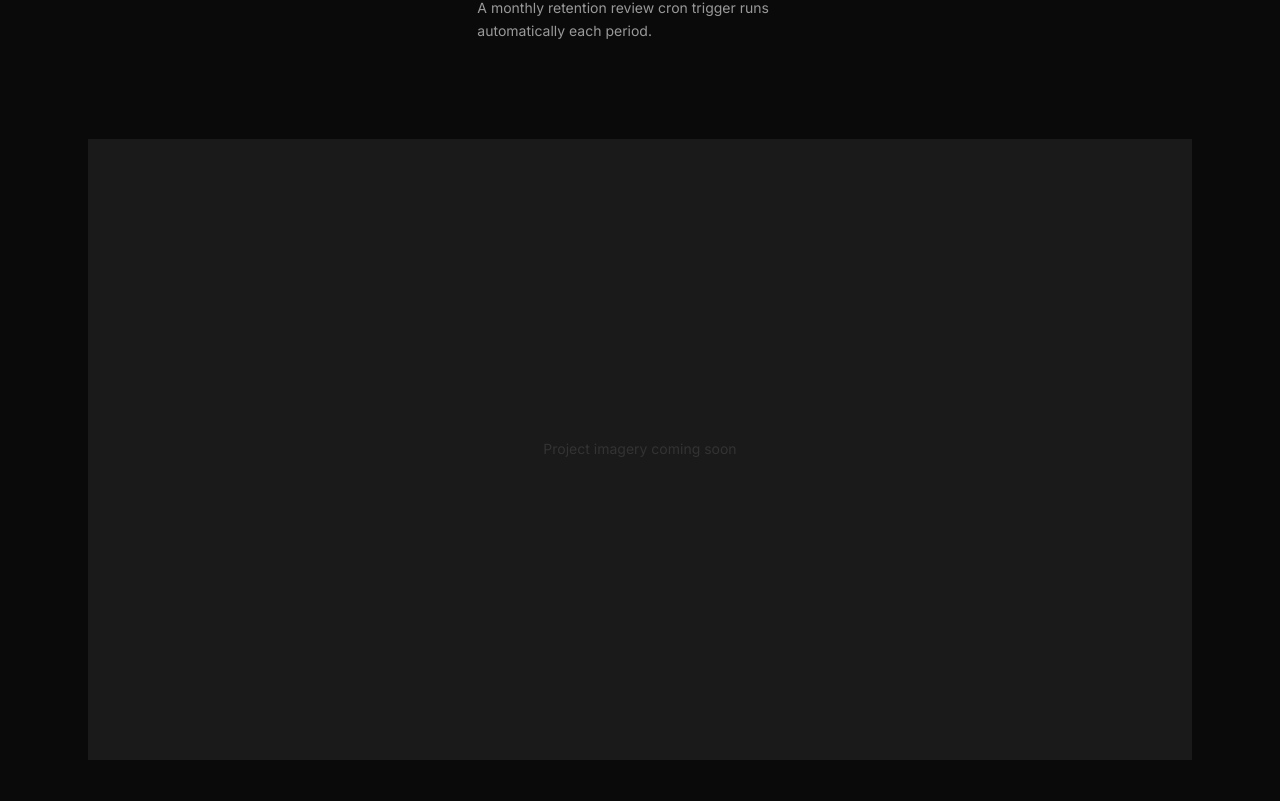
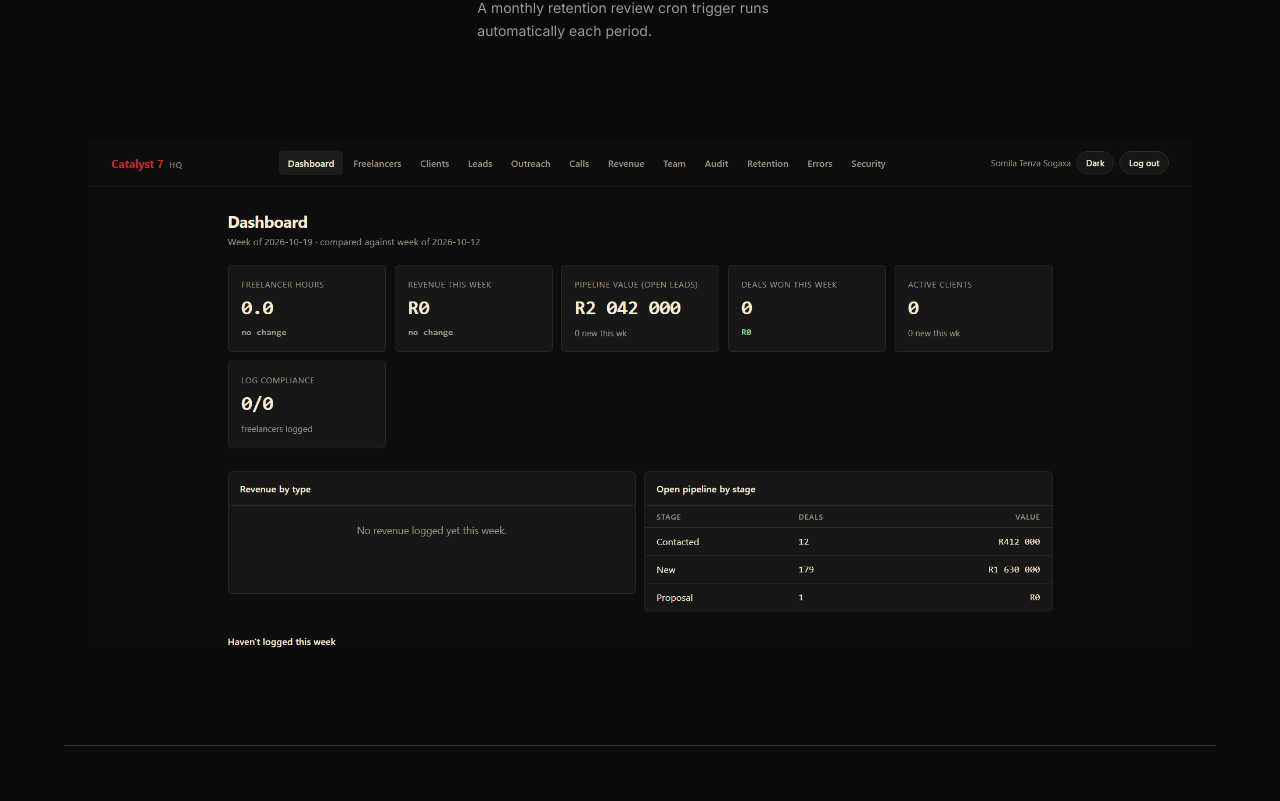
Before and after one commit to 0xSomila/catalyst7-website, a Next.js app: page /work/catalyst7-hq in a window 1280 px wide. Shown: the part 959-1760 px from the top of the page. Built offline with nearby package versions, Linux system fonts and the light colour scheme.

Commit message:
Add Catalyst 7 HQ dashboard screenshot
Co-Authored-By: Claude Sonnet 4.6 <noreply@anthropic.com>

```diff
--- a/app/work/[slug]/page.tsx
+++ b/app/work/[slug]/page.tsx
@@ -31,6 +31,8 @@ type Project = {
 const projects: Project[] = [
   {
     slug: "catalyst7-hq",
+    images: ["/catalyst7-hq-1.png"],
+    imageColumns: 1,
     category: "TECHNOLOGY",
     year: "2026",
     title: "Catalyst 7 HQ",
```
Also changed, not shown: public/catalyst7-hq-1.png (added).
